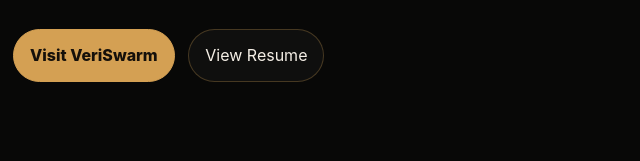
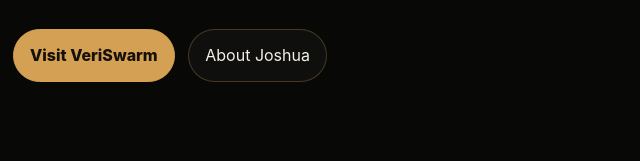
Before and after one commit to JoshuaAFerguson/joshua-ferguson-site, a plain HTML site: page index.html in a window 1280 px wide. Shown: the part 522-683 px from the top of the page, 67-707 px from the left. Drawn offline with Linux system fonts and the light colour scheme.

Commit message:
Adjust homepage founder CTA

```diff
--- a/index.html
+++ b/index.html
@@ -95,7 +95,7 @@
       <p class="lede">I started VeriSwarm because companies want to deploy AI agents but can’t prove what those agents actually did. We’re fixing that — identity, policy, audit trails, and evidence that hold up when it matters.</p>
       <div class="button-row">
         <a class="button primary" href="https://veriswarm.ai/">Visit VeriSwarm</a>
-        <a class="button" href="https://resume.joshua-ferguson.com/">View Resume</a>
+        <a class="button" href="about.html">About Joshua</a>
       </div>
     </section>
 
```
